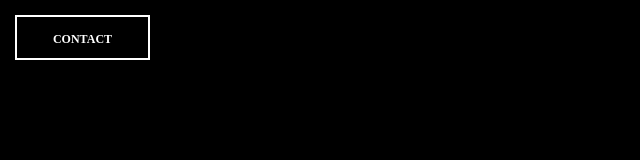
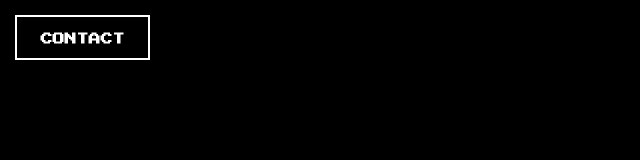
Before and after one commit to egomezsalasva/apollo30, a React (Create React App) app: page / in a window 1280 px wide. Shown: the top 160 px of the page, without its empty margins (0-640 px from the left). Built offline with nearby package versions, Linux system fonts and the light colour scheme.

Commit message:
Add hosted Google Font

```diff
--- a/public/index.html
+++ b/public/index.html
@@ -24,7 +24,8 @@
       work correctly both with client-side routing and a non-root public URL.
       Learn how to configure a non-root public URL by running `npm run build`.
     -->
-    <title>React App</title>
+    <link href="https://fonts.googleapis.com/css2?family=Press+Start+2P&display=swap" rel="stylesheet">
+    <title>Apollo 30</title>
   </head>
   <body>
     <noscript>You need to enable JavaScript to run this app.</noscript>
--- a/src/components/globals/ContactButton.js
+++ b/src/components/globals/ContactButton.js
@@ -23,7 +23,7 @@
     border: white solid 2px;
 `
 const ContactText = styled.h3`
-    font-family: 'PressStart2P-Regular';
+    font-family: 'Press Start 2P';
     font-size: 12px;
     color: #FFFFFF;
     text-align: center;
```
